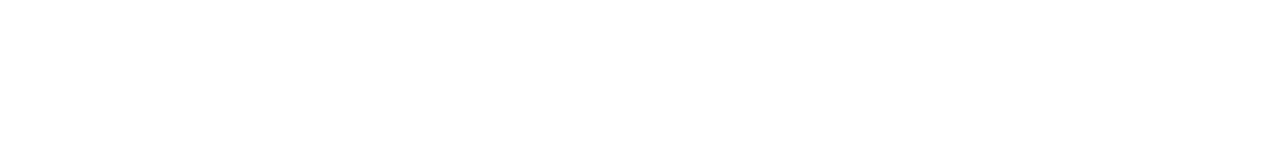
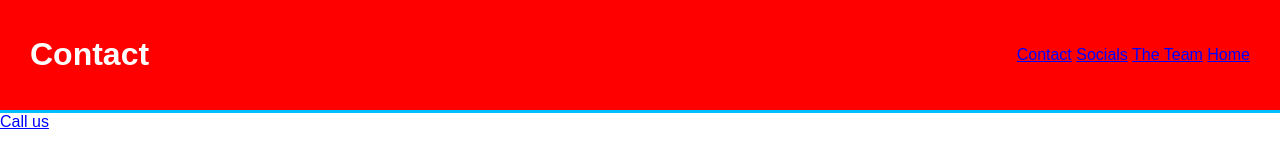
Before and after one commit to hamptontattoo/website, a plain HTML site: page contact.html in a window 1280 px wide. Drawn offline with Linux system fonts and the light colour scheme.

Commit message:
Update 1

```diff
--- a/contact.html
+++ b/contact.html
@@ -0,0 +1,23 @@
+<!DOCTYPE html>
+<html>
+  <head>
+    <title>Hampton Tattoo</title>
+    <!---<link rel="icon" type="image/x-icon" href="/favicon.ico">--->
+    <link rel="stylesheet" href="styles.css">
+  </head>
+  <body>
+    <header class="navbar">
+      <h1 class="logotext">Contact</h1>
+
+      <nav>
+        <a href="contact.html">Contact</a>
+        <a href="social.html">Socials</a>
+        <a href="team.html">The Team</a>
+        <a href="index.html">Home</a>
+      </nav>
+    </header>
+
+    <a href="tel:+15417616661">Call us</a>
+
+  </body>
+</html>
```
Also changed, not shown: index.html (+1 -1 lines).
